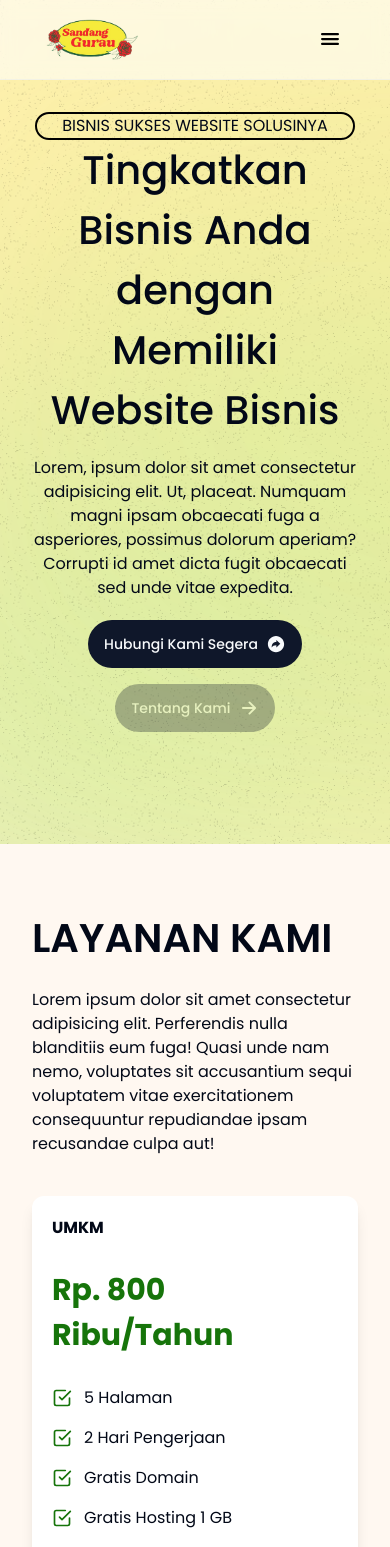
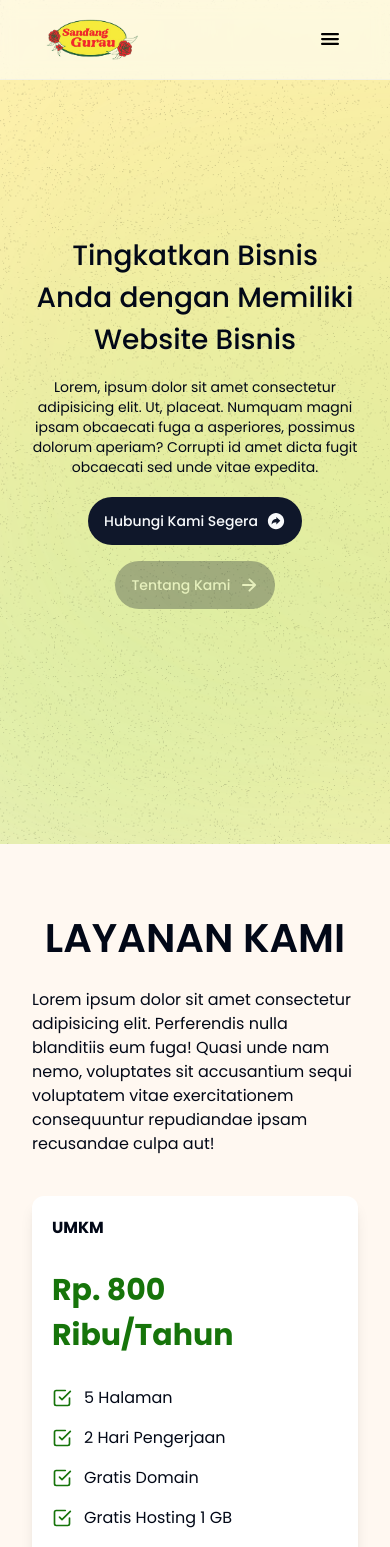
Before and after one commit to KhafidzHaikal/Sandang-Gurau-Group, a Next.js app: page /sasfy in a window 390 px wide. Shown: the top 1547 px of the page. Built offline with nearby package versions, Linux system fonts and the light colour scheme.

Commit message:
fix sasfy page

```diff
--- a/src/app/sasfy/page.tsx
+++ b/src/app/sasfy/page.tsx
@@ -41,15 +41,15 @@ export default function SasfyPage() {
           alt="Image 1"
           className="comp-2 hidden xl:flex"
         />
-        <div className="container text-center">
-          <p className="rounded-2xl border-2 w-[20rem] mx-auto border-black">
+        <div className="container">
+          <p className="hidden sm:flex rounded-2xl justify-center border-2 w-[20rem] mx-auto border-black">
             BISNIS SUKSES WEBSITE SOLUSINYA
           </p>
           <h1
-            className={`text-[40px] md:text-[64px] font-medium md:w-9/12 mx-auto`}>
+            className={`text-[28px] sm:text-[40px] lg:text-[64px] font-medium md:w-9/12 mx-auto text-center`}>
             Tingkatkan Bisnis Anda dengan Memiliki Website Bisnis
           </h1>
-          <p className="md:w-1/2 mx-auto mt-4">
+          <p className="md:w-1/2 text-sm md:text-base mx-auto mt-4 text-center">
             Lorem, ipsum dolor sit amet consectetur adipisicing elit. Ut,
             placeat. Numquam magni ipsam obcaecati fuga a asperiores, possimus
             dolorum aperiam? Corrupti id amet dicta fugit obcaecati sed unde
@@ -74,7 +74,7 @@ export default function SasfyPage() {
         className={`${PoppinsFont.className} container my-[4rem]`}
         id="layanan-kami">
         <div className="md:flex justify-between gap-4 mb-10">
-          <h1 className="text-[40px] mb-5 md:mb-0 lg:text-[54px] w-full uppercase font-semibold">
+          <h1 className="text-[40px] mb-5 md:mb-0 lg:text-[54px] w-full uppercase font-semibold text-center md:text-left">
             Layanan Kami
           </h1>
           <p>
@@ -182,7 +182,7 @@ export default function SasfyPage() {
       </section>
       <section className={`${PoppinsFont.className} my-[5rem]`}>
         <div className="container">
-          <h1 className="font-semibold text-[30px] lg:text-[54px] text-center">
+          <h1 className="text-[40px] mb-5 md:mb-0 lg:text-[54px] w-full uppercase font-semibold text-center">
             PORTOPOLIO
           </h1>
           <p className="text-center my-4">
@@ -203,7 +203,7 @@ export default function SasfyPage() {
                   height={500}
                   sizes="100vh"
                   alt="Registrasi Pertamina"
-                  className="mx-auto hover:scale-110 duration-500 transition-transform h-72"
+                  className="mx-auto hover:scale-110 duration-500 transition-transform lg:h-72"
                 />
               </div>
               <p className="mt-4 text-sm">
@@ -224,7 +224,7 @@ export default function SasfyPage() {
                   height={500}
                   sizes="100vh"
                   alt="Praniti"
-                  className="mx-auto hover:scale-110 duration-500 transition-transform h-72"
+                  className="mx-auto hover:scale-110 duration-500 transition-transform lg:h-72"
                 />
               </div>
               <p className="mt-4 text-sm">
@@ -245,7 +245,7 @@ export default function SasfyPage() {
                   height={500}
                   sizes="100vh"
                   alt="Sasfy Dev"
-                  className="mx-auto hover:scale-110 duration-500 transition-transform h-72"
+                  className="mx-auto hover:scale-110 duration-500 transition-transform lg:h-72"
                 />
               </div>
               <p className="mt-4 text-sm">
@@ -259,14 +259,14 @@ export default function SasfyPage() {
         </div>
       </section>
       <section
-        className={`${PoppinsFont.className} my-[3rem] p-[5rem] container`}
+        className={`${PoppinsFont.className} my-[3rem] py-[5rem] container`}
         style={{
           backgroundImage: "url(/img/background_sasfy1.png)",
           width: "100%",
           backgroundSize: "cover",
           borderRadius: "15px",
         }}>
-        <h1 className="text-center font-semibold text-[30px] lg:text-[48px]">
+        <h1 className="text-[40px] mb-5 md:mb-0 lg:text-[54px] w-full uppercase font-semibold text-center">
           Tertarik untuk Membuat Website?
         </h1>
         <p className="text-center my-8">
```
